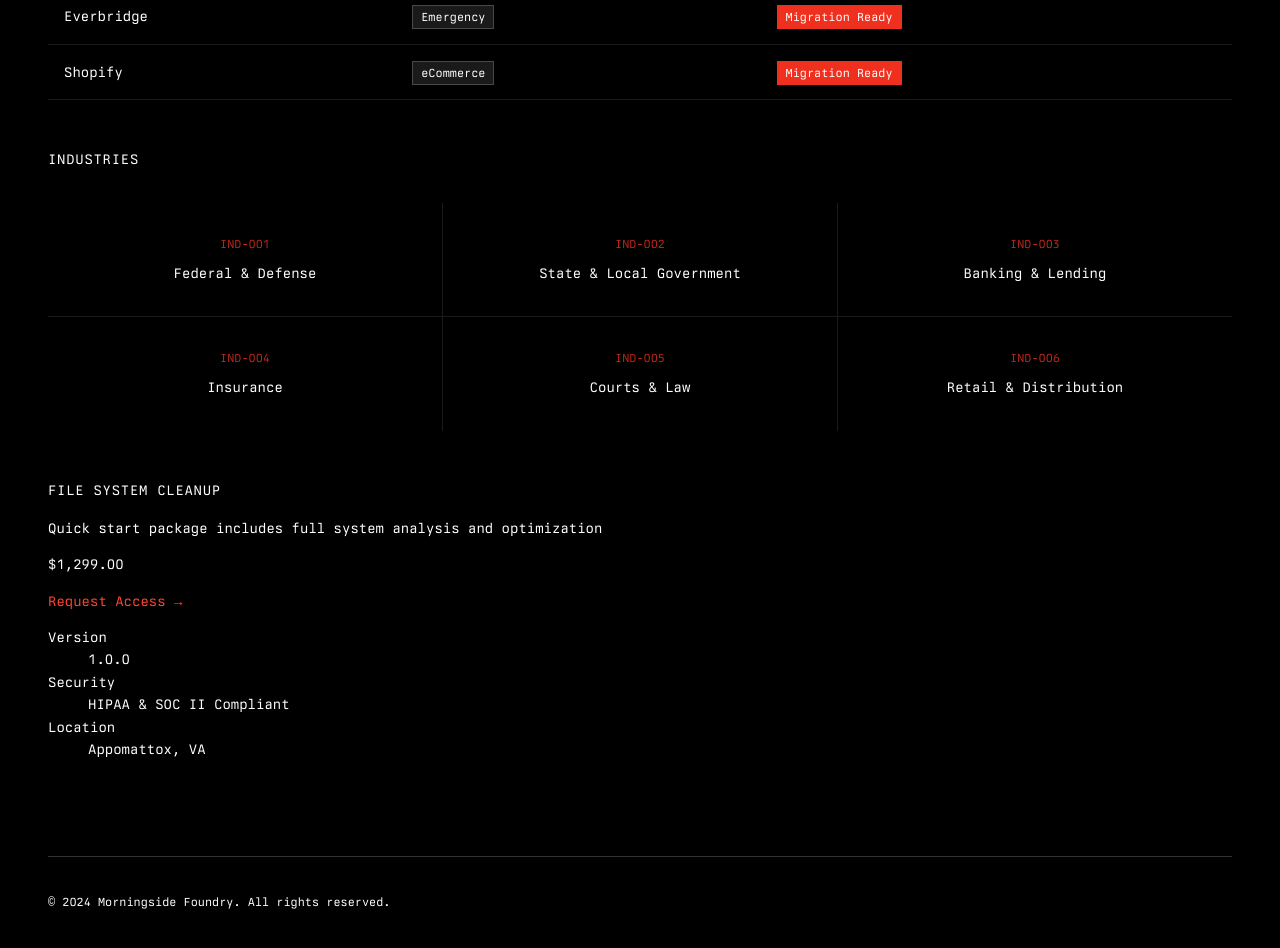
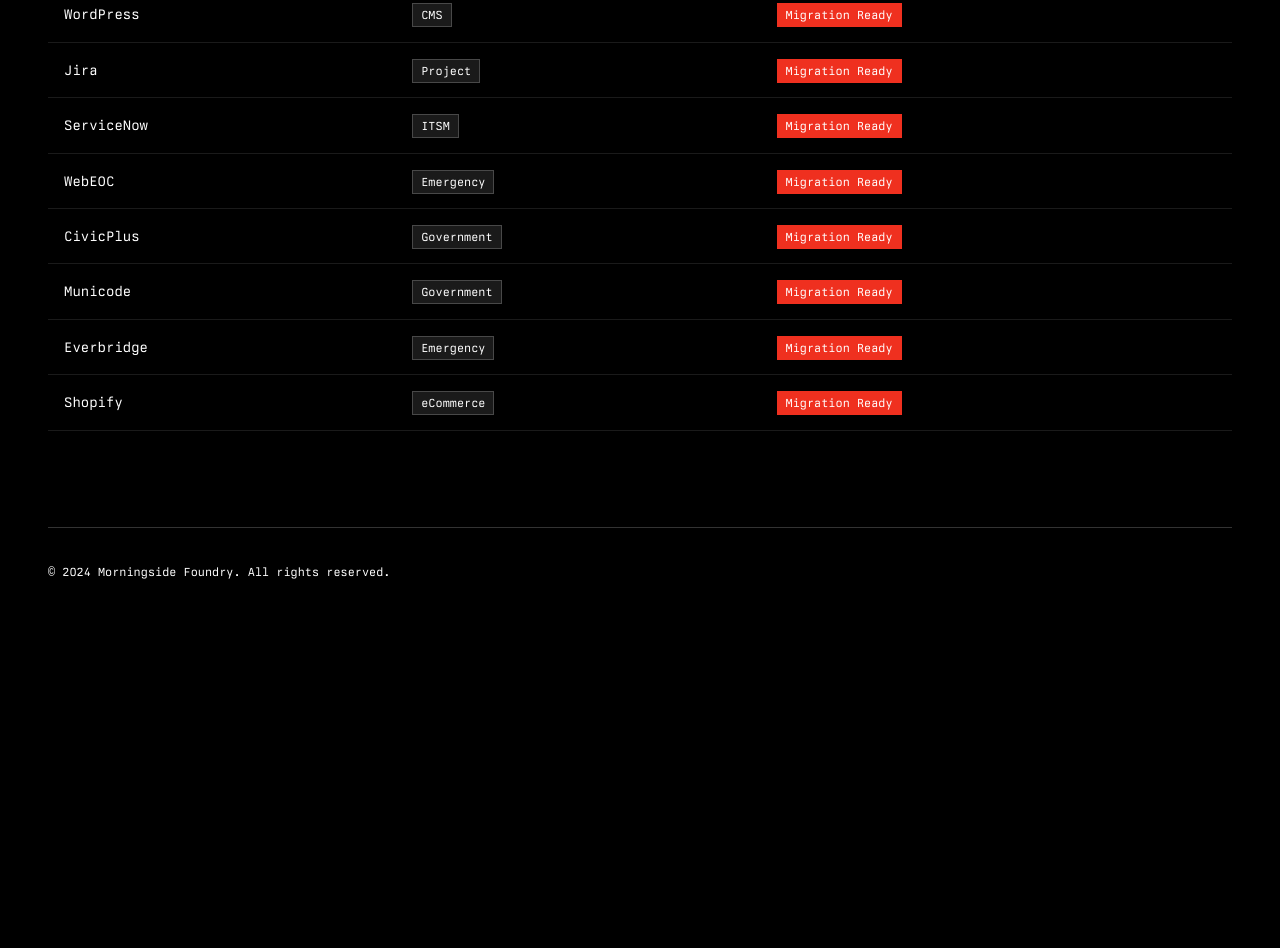
Before and after one commit to morningsidehq/20241204-landing, a plain HTML site: page index.html in a window 1280 px wide. Shown: the part 1690-2638 px from the top of the page. After the commit the page ends 2308 px from the top, so only its background shows below. Drawn offline with nearby package versions, Linux system fonts and the light colour scheme.

Commit message:
Update index.html

```diff
--- a/index.html
+++ b/index.html
@@ -300,6 +300,36 @@
             </section>
 
             <section>
+                <h2>Industries</h2>
+                <div class="industries-grid">
+                    <div class="industry-item">
+                        <span class="industry-code">IND-001</span>
+                        Federal & Defense
+                    </div>
+                    <div class="industry-item">
+                        <span class="industry-code">IND-002</span>
+                        State & Local Government
+                    </div>
+                    <div class="industry-item">
+                        <span class="industry-code">IND-003</span>
+                        Banking & Lending
+                    </div>
+                    <div class="industry-item">
+                        <span class="industry-code">IND-004</span>
+                        Insurance
+                    </div>
+                    <div class="industry-item">
+                        <span class="industry-code">IND-005</span>
+                        Courts & Law
+                    </div>
+                    <div class="industry-item">
+                        <span class="industry-code">IND-006</span>
+                        Retail & Distribution
+                    </div>
+                </div>
+            </section>
+
+            <section>
                 <h2>Legacy System Migration</h2>
                 <table class="systems-table">
                     <thead>
@@ -373,52 +403,6 @@
                     </tbody>
                 </table>
             </section>
-
-            <section>
-                <h2>Industries</h2>
-                <div class="industries-grid">
-                    <div class="industry-item">
-                        <span class="industry-code">IND-001</span>
-                        Federal & Defense
-                    </div>
-                    <div class="industry-item">
-                        <span class="industry-code">IND-002</span>
-                        State & Local Government
-                    </div>
-                    <div class="industry-item">
-                        <span class="industry-code">IND-003</span>
-                        Banking & Lending
-                    </div>
-                    <div class="industry-item">
-                        <span class="industry-code">IND-004</span>
-                        Insurance
-                    </div>
-                    <div class="industry-item">
-                        <span class="industry-code">IND-005</span>
-                        Courts & Law
-                    </div>
-                    <div class="industry-item">
-                        <span class="industry-code">IND-006</span>
-                        Retail & Distribution
-                    </div>
-                </div>
-            </section>
-
-            <section class="cta">
-                <h2>File System Cleanup</h2>
-                <p>Quick start package includes full system analysis and optimization</p>
-                <p class="price">$1,299.00</p>
-                <a href="#contact">Request Access →</a>
-            </section>
-
-            <dl class="technical-meta">
-                <dt>Version</dt>
-                <dd>1.0.0</dd>
-                <dt>Security</dt>
-                <dd>HIPAA & SOC II Compliant</dd>
-                <dt>Location</dt>
-                <dd>Appomattox, VA</dd>
-            </dl>
         </main>
 
         <footer>
```
